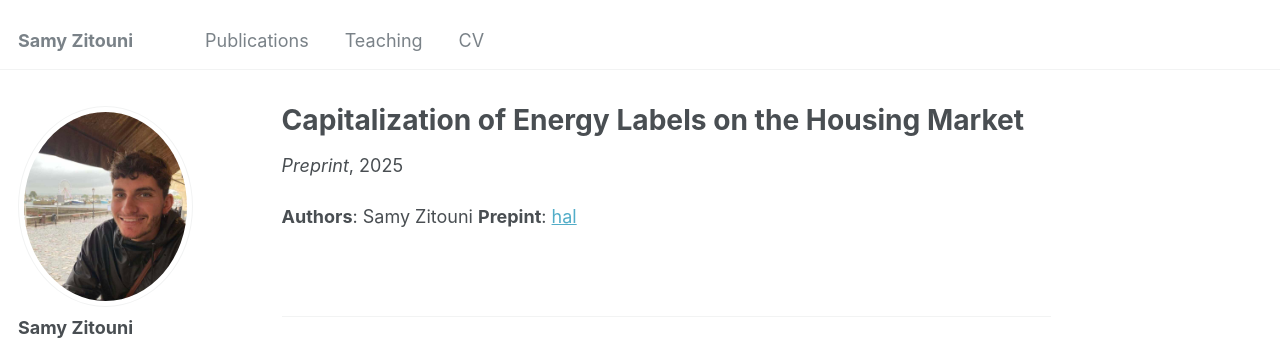
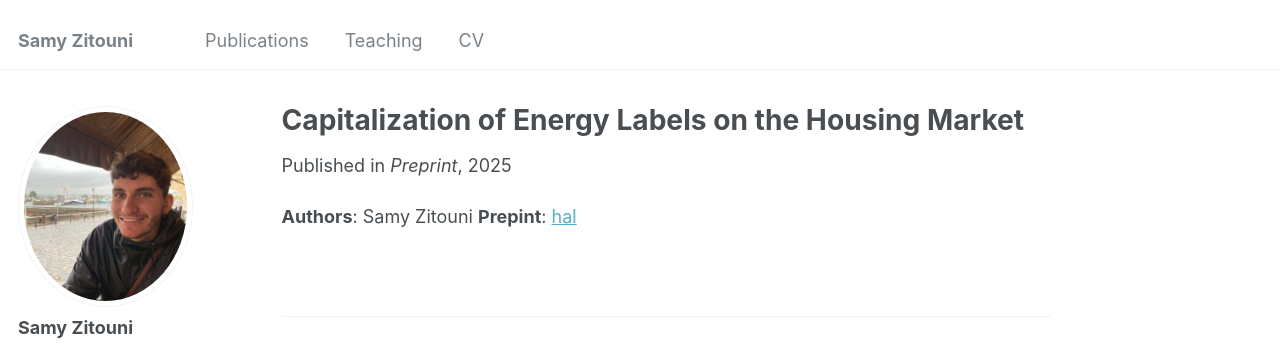
Before and after one commit to SamyZtn/samyzitouni.github.io, a Jekyll site: the page built from _publications/pub2.md, in a window 1280 px wide. Shown: the top 348 px of the page. Built offline with Jekyll 4.4.1, drawn with Linux system fonts in a browser that asks for light colours; some web fonts are replaced; a file with an impossible date is left out.

Commit message:
Update single.html

```diff
--- a/_layouts/single.html
+++ b/_layouts/single.html
@@ -37,29 +37,23 @@
         {% if page.collection == 'teaching' %}
           <p> {{ page.type }}, <i>{{ page.venue }}</i>, {{ page.date | default: "1900-01-01" | date: "%Y" }} </p>
         {% elsif page.venue and page.date %}
-          <p><i>{{ page.venue }}</i>, {{ page.date | default: "1900-01-01" | date: "%Y" }} </p>
+          <p>Published in <i>{{ page.venue }}</i>, {{ page.date | default: "1900-01-01" | date: "%Y" }} </p>
         {% elsif page.date %}
           <p class="page__date"><strong><i class="fa fa-fw fa-calendar" aria-hidden="true"></i> {{ site.data.ui-text[site.locale].date_label | default: "Published:" }}</strong> <time datetime="{{ page.date | date_to_xmlschema }}">{{ page.date | default: "1900-01-01" | date: "%B %d, %Y" }}</time></p>
         {% endif %}
+
+
+        {% if page.citation and page.paperurl %}
+          <p>Recommended citation: {{ page.citation }} <a href="{{ page.paperurl }}"><u>{{ page.paperurl }}</u></a></p>
+        {% elsif page.citation %}
+          <p>Recommended citation: {{ page.citation }} </p>
+        {% endif %}
+
         </header>
       {% endunless %}
 
-
       <section class="page__content" itemprop="text">
         {{ content }}
-
-        {% if page.citation and page.paperurl and page.slidesurl %}
-          <p style="font-size: smaller">Recommended citation: {{ page.citation }}<br /><a href="{{ page.paperurl }}">Download Paper</a> | <a href="{{ page.slidesurl }}">Download Slides</a></p>
-        {% elsif page.citation and page.paperurl %}
-          <p style="font-size: smaller">Recommended citation: {{ page.citation }}<br /><a href="{{ page.paperurl }}">Download Paper</a></p>
-        {% elsif page.citation and page.slidesurl %}
-          <p style="font-size: smaller">Recommended citation: {{ page.citation }}<br /><a href="{{ page.slidesurl }}">Download Slides</a></p>
-        {% elsif page.citation %}
-          <p style="font-size: smaller">Recommended citation: {{ page.citation }}</p>
-        {% elsif page.slidesurl %}
-          <p style="font-size: smaller"><a href="{{ page.slidesurl }}">Download Slides</a></p>
-        {% endif %}
-
         {% if page.link %}<div><a href="{{ page.link }}" class="btn">{{ site.data.ui-text[site.locale].ext_link_label | default: "Direct Link" }}</a></div>{% endif %}
       </section>
 
```
